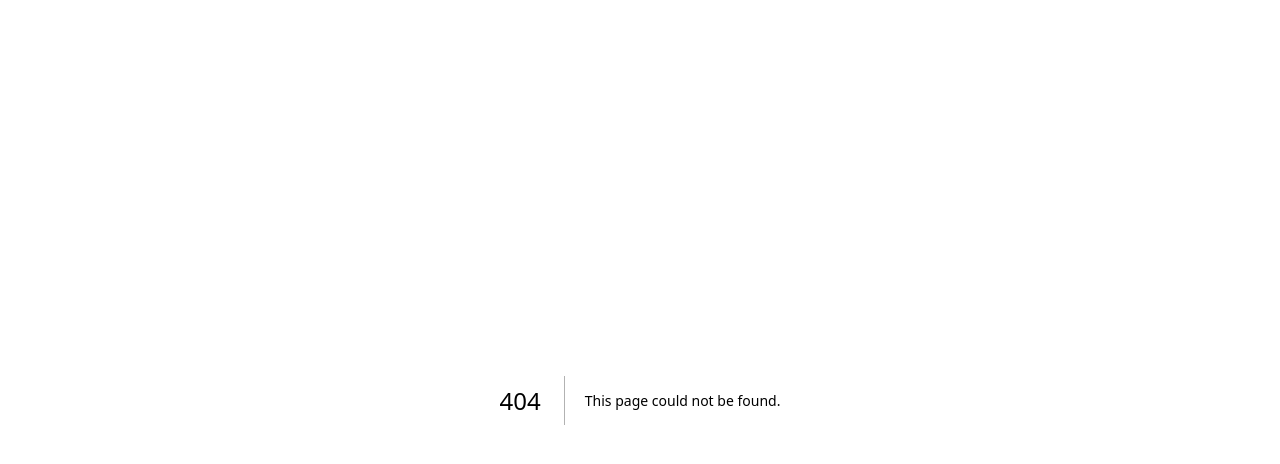
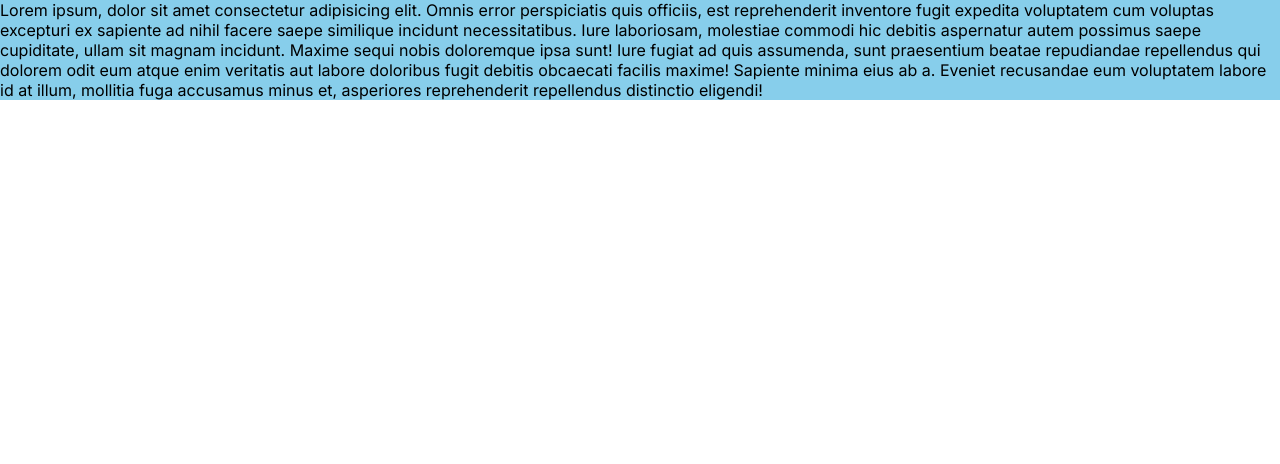
Before and after one commit to ephemeral98/todo-list, a Next.js app: page /Home in a window 1280 px wide. Before the commit this address had no page. Shown: the top 464 px of the page. Built offline with nearby package versions, Linux system fonts and the light colour scheme.

Commit message:
feat: 添加styled-components

```diff
--- a/next.config.mjs
+++ b/next.config.mjs
@@ -1,4 +1,8 @@
 /** @type {import('next').NextConfig} */
-const nextConfig = {};
+const nextConfig = {
+  compiler: {
+    styledComponents: true
+  }
+};
 
 export default nextConfig;
--- /dev/null
+++ b/src/app/Home/page.tsx
@@ -0,0 +1,23 @@
+'use client';
+import styled from 'styled-components';
+const HomeWrap = styled.div`
+  background-color: skyblue;
+`;
+
+const Home = () => {
+  return (
+    <HomeWrap>
+      Lorem ipsum, dolor sit amet consectetur adipisicing elit. Omnis error perspiciatis quis
+      officiis, est reprehenderit inventore fugit expedita voluptatem cum voluptas excepturi ex
+      sapiente ad nihil facere saepe similique incidunt necessitatibus. Iure laboriosam, molestiae
+      commodi hic debitis aspernatur autem possimus saepe cupiditate, ullam sit magnam incidunt.
+      Maxime sequi nobis doloremque ipsa sunt! Iure fugiat ad quis assumenda, sunt praesentium
+      beatae repudiandae repellendus qui dolorem odit eum atque enim veritatis aut labore doloribus
+      fugit debitis obcaecati facilis maxime! Sapiente minima eius ab a. Eveniet recusandae eum
+      voluptatem labore id at illum, mollitia fuga accusamus minus et, asperiores reprehenderit
+      repellendus distinctio eligendi!
+    </HomeWrap>
+  );
+};
+
+export default Home;
--- a/src/app/globals.css
+++ b/src/app/globals.css
@@ -1,9 +1,9 @@
 :root {
   --max-width: 1100px;
   --border-radius: 12px;
-  --font-mono: ui-monospace, Menlo, Monaco, "Cascadia Mono", "Segoe UI Mono",
-    "Roboto Mono", "Oxygen Mono", "Ubuntu Monospace", "Source Code Pro",
-    "Fira Mono", "Droid Sans Mono", "Courier New", monospace;
+  --font-mono: ui-monospace, Menlo, Monaco, 'Cascadia Mono', 'Segoe UI Mono', 'Roboto Mono',
+    'Oxygen Mono', 'Ubuntu Monospace', 'Source Code Pro', 'Fira Mono', 'Droid Sans Mono',
+    'Courier New', monospace;
 
   --foreground-rgb: 0, 0, 0;
   --background-start-rgb: 214, 219, 220;
@@ -17,10 +17,7 @@
     #0071ff33 160deg,
     transparent 360deg
   );
-  --secondary-glow: radial-gradient(
-    rgba(255, 255, 255, 1),
-    rgba(255, 255, 255, 0)
-  );
+  --secondary-glow: radial-gradient(rgba(255, 255, 255, 1), rgba(255, 255, 255, 0));
 
   --tile-start-rgb: 239, 245, 249;
   --tile-end-rgb: 228, 232, 233;
@@ -79,22 +76,6 @@
   margin: 0;
 }
 
-html,
-body {
-  max-width: 100vw;
-  overflow-x: hidden;
-}
-
-body {
-  color: rgb(var(--foreground-rgb));
-  background: linear-gradient(
-      to bottom,
-      transparent,
-      rgb(var(--background-end-rgb))
-    )
-    rgb(var(--background-start-rgb));
-}
-
 a {
   color: inherit;
   text-decoration: none;
```
Also changed, not shown: package.json (+4 -3 lines), 1 other file (tests, documents, lock files or other folders).
